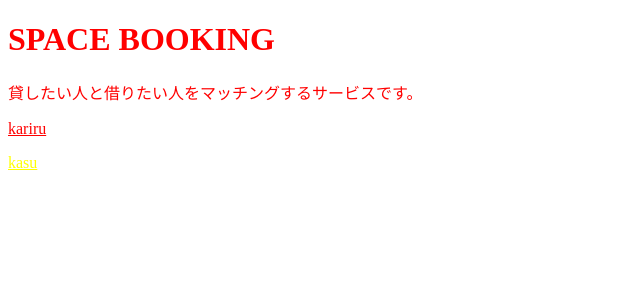
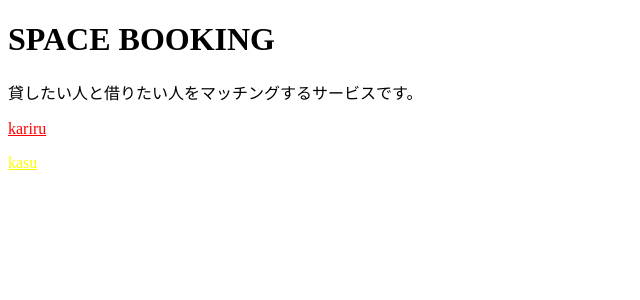
Before and after one commit to ShortArrow/Test3, a Django app: template hello/templates/hello/index.html in a window 1280 px wide. Shown: the top 300 px of the page, without its empty margins (0-640 px from the left). Run offline with Django 3.2, Linux system fonts and the light colour scheme; the template is opened without the code that fills it, so the values that code supplies are empty.

Commit message:
color 01

```diff
--- a/hello/static/hello/css/style.css
+++ b/hello/static/hello/css/style.css
@@ -1,6 +1,4 @@
-*{
-    color :red;
-}
+
 
 .borrow{
     color :red;
```
